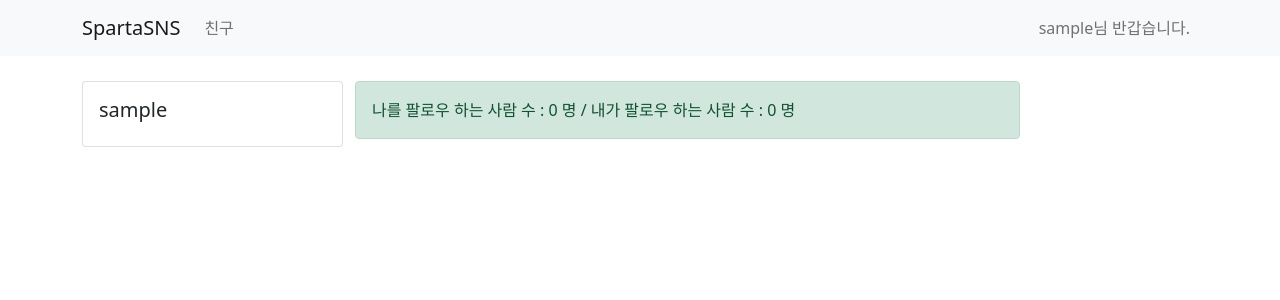
After one commit to DeokYoung980130/django-todo-hw, a Django app: page /user/ in a window 1280 px wide. The commit adds this page. Shown: the top 300 px of the page. Run offline with Django 4.2, Linux system fonts and the light colour scheme; the visitor is signed in with stand-in values (Sample User, id 1); data comes from the database, SQL or seed files in the repository.

Commit message:
manytomany

```diff
--- a/spartproject/settings.py
+++ b/spartproject/settings.py
@@ -39,6 +39,7 @@ INSTALLED_APPS = [
     "django.contrib.staticfiles",
     "tweet",
     "user",
+    "restaurant",
 ]
 
 MIDDLEWARE = [
--- a/templates/base.html
+++ b/templates/base.html
@@ -37,7 +37,7 @@
         <div class="collapse navbar-collapse" id="navbarSupportedContent">
             <ul class="navbar-nav mr-auto">
                 <li class="nav-item active">
-                    <a class="nav-link" href="#"> 친구 <span class="sr-only"></span></a>
+                    <a class="nav-link" href="/user"> 친구 <span class="sr-only"></span></a>
                 </li>
             </ul>
         </div>
--- /dev/null
+++ b/templates/user/user_list.html
@@ -0,0 +1,54 @@
+<!-- templates/user/user_list.html -->
+{% extends 'base.html' %}
+{% block title %}
+    사용자 리스트
+{% endblock %}
+
+{% block content %}
+    <div class="container timeline-container">
+        <div class="row">
+            <!-- 왼쪽 컬럼 -->
+            <div class="col-md-3">
+                <div class="card">
+                    <div class="card-body">
+                        <h5 class="card-title">{{ user.username }}</h5>
+                        <p class="card-text"> {{ user.bio }}</p>
+
+                    </div>
+                </div>
+            </div>
+            <!-- 오른 쪽 컬럼-->
+            <div class="col-md-7">
+                <div class="row">
+                    <div class="alert alert-success" role="alert">
+                        나를 팔로우 하는 사람 수 : {{ user.followee.count }} 명 / 내가 팔로우 하는 사람 수 : {{ user.follow.count }} 명
+                    </div>
+                </div>
+                <div class="row">
+                    <!-- 사용자 리스트 반복문 -->
+                    {% for ul in user_list %}
+                        <div class="card">
+                            <div class="card-body">
+                                <h5 class="card-title">{{ ul.username }}</h5>
+                                <h6 class="card-subtitle mb-2 text-muted">{{ ul.email }}</h6>
+                                <p class="card-text">
+                                    {{ ul.bio }}
+                                </p>
+                                <p class="card-text">
+                                    팔로잉 {{ ul.follow.count }} 명 / 팔로워 {{ ul.followee.count }} 명
+                                </p>
+                                {% if ul in user.follow.all %}
+                                    <a href="/user/follow/{{ ul.id }}" class="card-link">[팔로우 취소]</a>
+                                {% else %}
+                                    <a href="/user/follow/{{ ul.id }}" class="card-link">[팔로우]</a>
+                                {% endif %}
+                            </div>
+                        </div>
+                        <hr>
+                    {% endfor %}
+                </div>
+            </div>
+            <div class="col-md-2"></div>
+        </div>
+    </div>
+{% endblock %}
--- a/user/models.py
+++ b/user/models.py
@@ -1,6 +1,6 @@
 from django.db import models
 from django.contrib.auth.models import AbstractUser
-
+from django.conf import settings
 
 # Create your models here.
 class UserModel(AbstractUser):
@@ -9,3 +9,4 @@ class UserModel(AbstractUser):
         db_table = "my_user" # 여기는 테이블 이름이에요! 꼭 기억 해 주세요!
 
     bio = models.TextField(max_length=500, blank=True)
+    follow = models.ManyToManyField(settings.AUTH_USER_MODEL, related_name='followee')
--- a/user/urls.py
+++ b/user/urls.py
@@ -5,4 +5,6 @@ urlpatterns = [
     path('sign-up/', views.sign_up_view, name='sign-up'),
     path('sign-in/', views.sign_in_view, name='sign-in'),
     path('logout/', views.logout, name='logout'),
+    path('user/', views.user_view, name='user-list'),
+    path('user/follow/<int:id>', views.user_follow, name='user-follow')
 ]
--- a/user/views.py
+++ b/user/views.py
@@ -52,3 +52,24 @@ def sign_in_view(request):
 def logout(request):
     auth.logout(request)
     return redirect("/")
+
+
+# user/views.py
+
+@login_required
+def user_view(request):
+    if request.method == 'GET':
+        # 사용자를 불러오기, exclude와 request.user.username 를 사용해서 '로그인 한 사용자'를 제외하기
+        user_list = UserModel.objects.all().exclude(username=request.user.username)
+        return render(request, 'user/user_list.html', {'user_list': user_list})
+
+
+@login_required
+def user_follow(request, id):
+    me = request.user
+    click_user = UserModel.objects.get(id=id)
+    if me in click_user.followee.all():
+        click_user.followee.remove(request.user)
+    else:
+        click_user.followee.add(request.user)
+    return redirect('/user')
```
